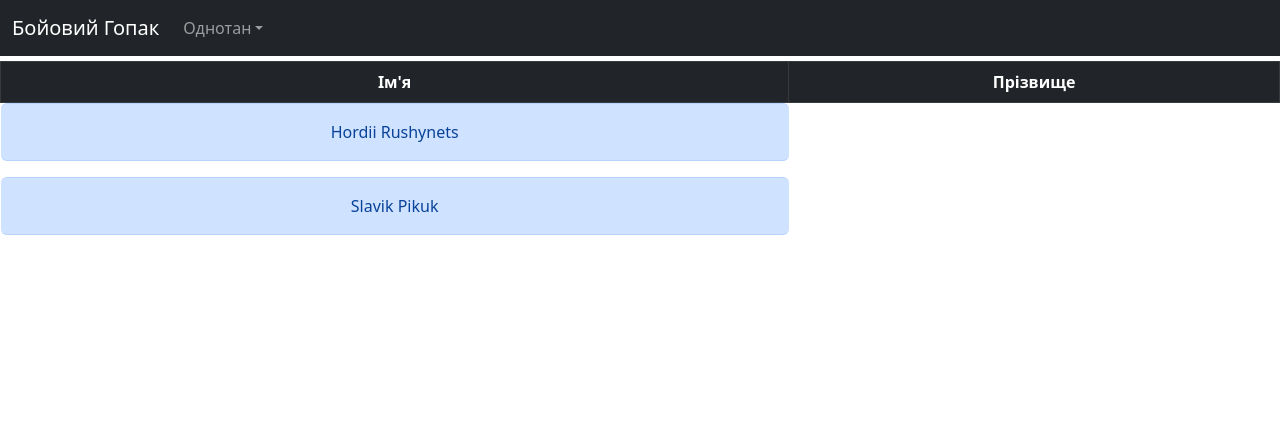
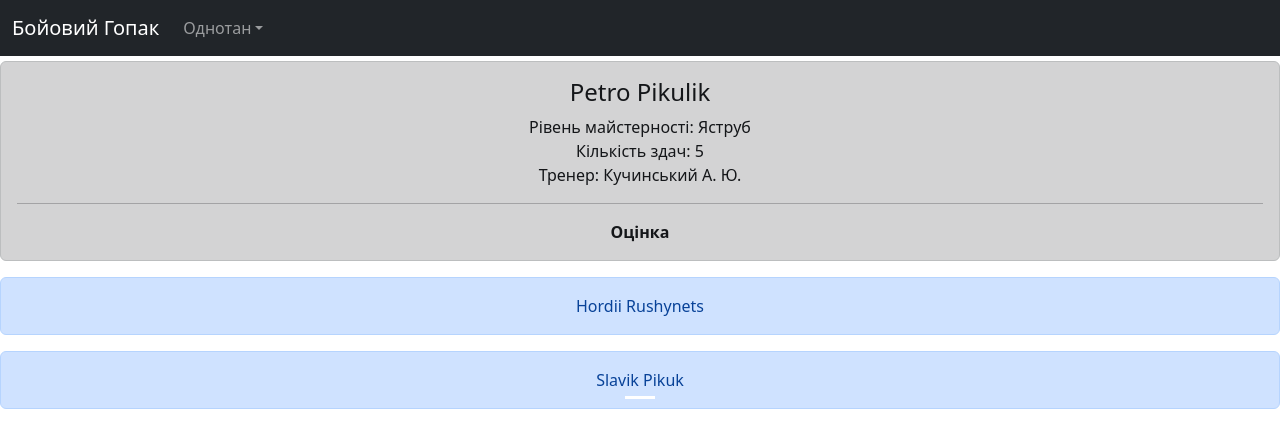
Before and after one commit to Gordiy/ShablezubCompetition, a React (Create React App) app: page / in a window 1280 px wide. Shown: the top 448 px of the page. Built offline with nearby package versions, Linux system fonts and the light colour scheme.

Commit message:
Enh: use alerts instead of table

```diff
--- a/src/App.js
+++ b/src/App.js
@@ -1,12 +1,17 @@
 import './App.css';
-import { ParticipantsList } from './components/participants/ParticipantsList';
+import 'bootstrap/dist/css/bootstrap.min.css';
+import { ParticipantsList, CurrentParticipantItem } from './components/participants';
 import React from "react"
 import Container from 'react-bootstrap/Container';
 import Nav from 'react-bootstrap/Nav';
 import Navbar from 'react-bootstrap/Navbar';
 import NavDropdown from 'react-bootstrap/NavDropdown';
+import { Participant, Estimate } from './components/participants/entities';
 
 function App() {
+  const estimate = new Estimate(40, 45, 48)
+  const participant = new Participant('Petro', 'Pikulik', estimate, '15 вересня 2005 року', 'Кучинський А. Ю.', 5, 'Яструб', 'Львів')
+
   return (
     <div className="App">
       <Navbar variant="dark" bg="dark" expand="lg" style={{'margin-bottom':'5px'}} >
@@ -41,6 +46,7 @@ function App() {
         </Container>
       </Navbar>
 
+      <CurrentParticipantItem participant={participant}/>
       <ParticipantsList/>
     </div>
   );
--- /dev/null
+++ b/src/components/participants/CurrentParticipantItem.js
@@ -0,0 +1,19 @@
+import React from 'react'
+import Alert from 'react-bootstrap/Alert';
+
+export function CurrentParticipantItem({participant}) {
+  return (
+    <Alert variant="dark">
+      <Alert.Heading>{participant.name} {participant.surname}</Alert.Heading>
+      <p>
+        Рівень майстерності: {participant.degree} <br/>
+        Кількість здач: {participant.competitionsNumber} <br/>
+        Тренер: {participant.trainer}
+      </p>
+      <hr />
+      <p className="mb-0">
+        <b>Оцінка</b>
+      </p>
+    </Alert>
+  )
+}
--- a/src/components/participants/ParticipantsList.js
+++ b/src/components/participants/ParticipantsList.js
@@ -1,30 +1,27 @@
-import React from 'react'
-import {ParticipantItem} from './'
-import {Estimate, Participant} from './entities'
-import Table from 'react-bootstrap/Table';
+import './styles/ParticipantList.css';
+import React from 'react';
+import {ParticipantItem} from './';
+import {Estimate, BaseParticipant} from './entities'
+import Carousel from 'react-bootstrap/Carousel';
 
 export function ParticipantsList() {
   const entity = new Estimate(45, 50, 48)
   const participants = [
-    new Participant('Hordii', 'Rushynets', entity),
-    new Participant('Slavik', 'Pikuk', entity)
+    new BaseParticipant('Hordii', 'Rushynets', entity),
+    new BaseParticipant('Slavik', 'Pikuk', entity)
   ];
 
   return (
-    <Table striped bordered hover variant="dark">
-      <thead>
-        <tr>
-          <th>Ім'я</th>
-          <th>Прізвище</th>
-        </tr>
-      </thead>
-      <tbody>
-        {
-          participants.map((participant) => {
-            return <ParticipantItem key={`${participant.name} ${participant.surname}`} participant={participant}/>
-          })
-        }
-      </tbody>
-    </Table>
+    <>
+      <Carousel>
+        <Carousel.Item interval={1500}>
+          {
+            participants.map((participant) => {
+              return <ParticipantItem key={`${participant.name} ${participant.surname}`} participant={participant}/>
+            })
+          }
+        </Carousel.Item>
+      </Carousel>
+    </>
   )
 }
--- a/src/components/participants/entities/index.js
+++ b/src/components/participants/entities/index.js
@@ -1,2 +1,3 @@
 export * from './estimate.entity';
-export * from './paticipant.entity'
+export * from './baseParticipant.entity';
+export * from './participant.entity';
--- a/src/components/participants/entities/paticipant.entity.js
+++ /dev/null
@@ -1,7 +0,0 @@
-export class Participant {
-    constructor(name, surname, estimate) {
-        this.name = name;
-        this.surname = surname;
-        this.estimate = estimate;
-    }
-}
--- /dev/null
+++ b/src/components/participants/styles/ParticipantList.css
@@ -0,0 +1,3 @@
+.carousel-control-prev, .carousel-control-next {
+    display: none;
+}
--- a/src/index.js
+++ b/src/index.js
@@ -3,7 +3,6 @@ import ReactDOM from 'react-dom/client';
 import './index.css';
 import App from './App';
 import reportWebVitals from './reportWebVitals';
-import 'bootstrap/dist/css/bootstrap.min.css';
 
 const root = ReactDOM.createRoot(document.getElementById('root'));
 root.render(
```
